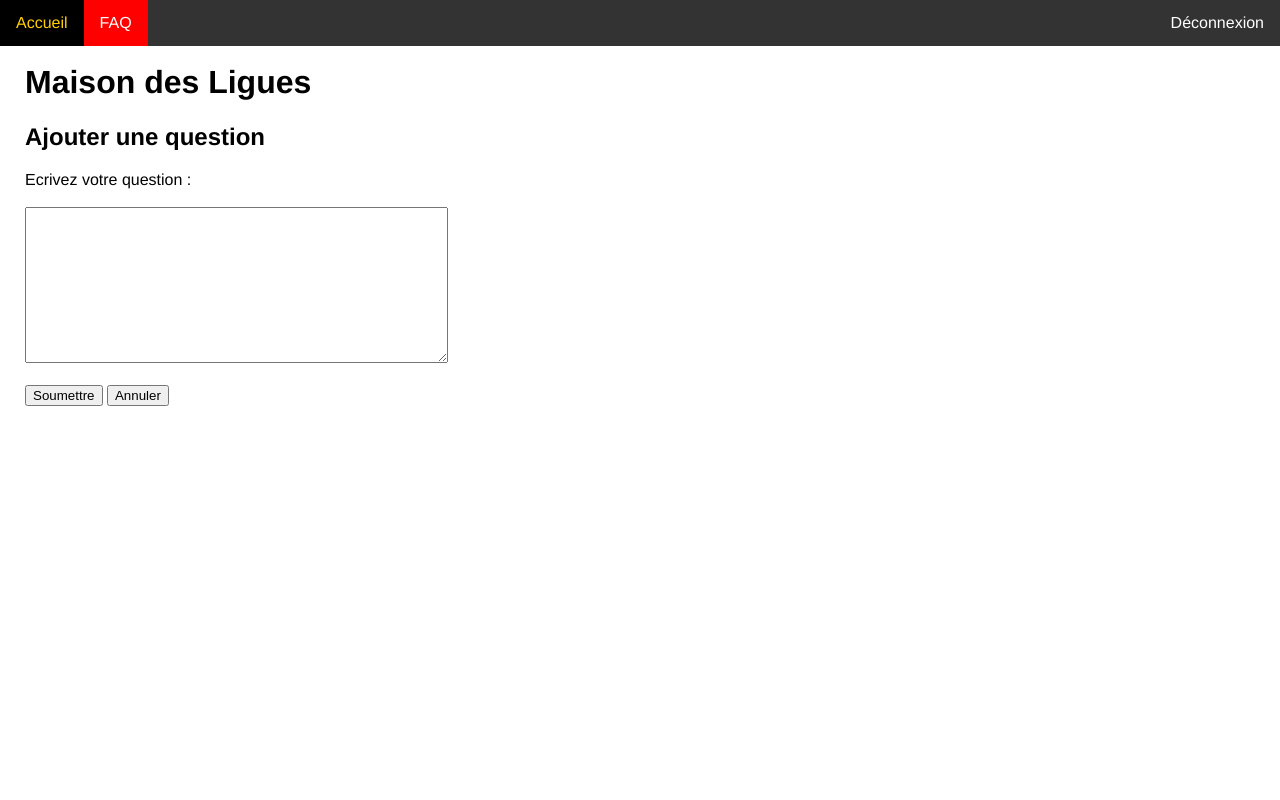
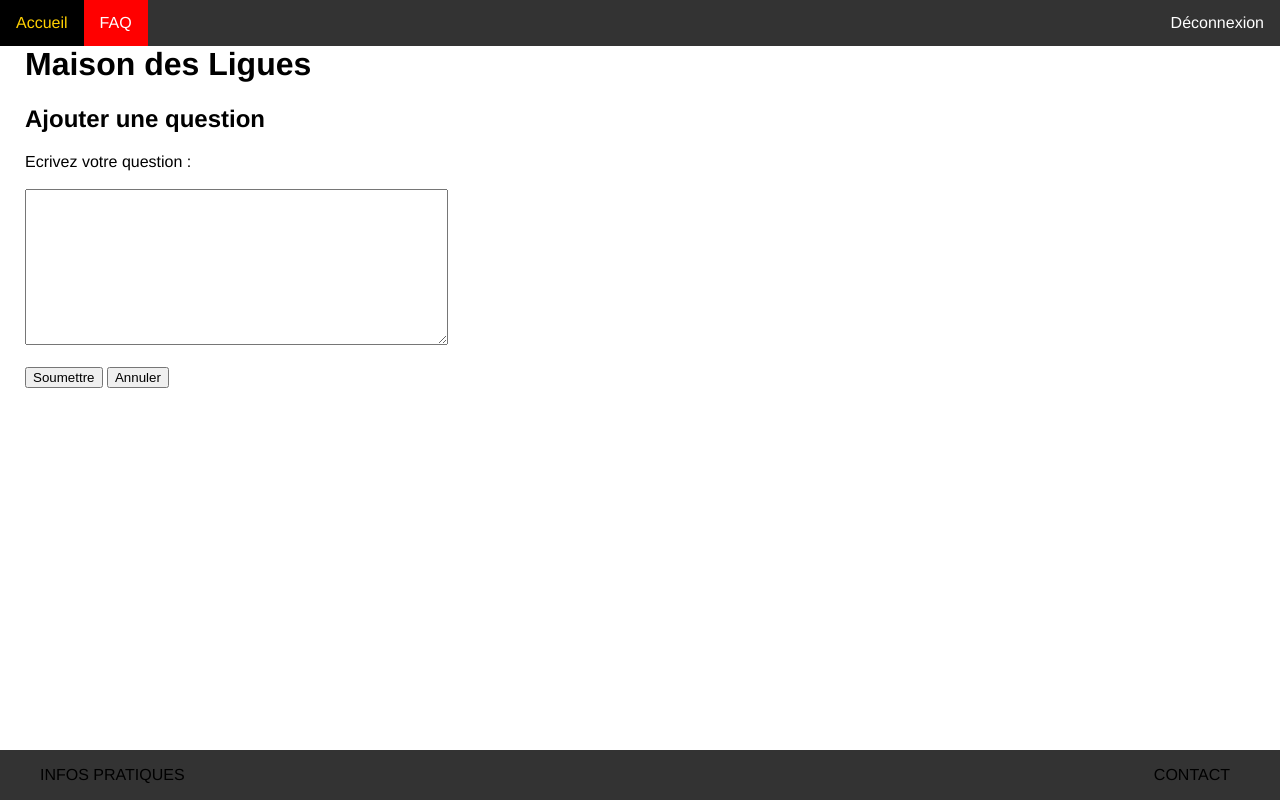
Before and after one commit to QuinteroAgustin/m2l, a PHP site: page /liste/ajouter.php in a window 1280 px wide. Run offline with PHP 8.4, Linux system fonts and the light colour scheme.

Commit message:
ajout footer

```diff
--- a/css/main.css
+++ b/css/main.css
@@ -70,3 +70,25 @@ table {
 .centerpng {
     text-align: center;
 }
+
+/* footer */
+
+div.footer {
+    position: fixed;
+    height: 50px;
+    bottom: 0;
+    width: 100%;
+    background-color: #333;
+    margin: 0;
+    padding: 0;
+}
+
+.foot_right {
+  float: right;
+  margin-right: 50px;
+
+}
+
+.foot_left {
+  float: left;
+}
--- a/liste/ajouter.php
+++ b/liste/ajouter.php
@@ -15,7 +15,6 @@
   </ul>
 </div>
 <div class="marge">
-<br>
 <h1>Maison des Ligues</h1>
 <h2>Ajouter une question</h2>
 <form id="Ajout" action="liste.php" method="post">
@@ -27,5 +26,12 @@
   <input type="submit" value="Annuler"/>
   </form>
   </p>
+</div>
+  <footer>
+    <div class="footer">
+      <ul class="foot_left">INFOS PRATIQUES</ul>
+      <ul class="foot_right">CONTACT</ul>
+        </div>
+  </footer>
 </body>
 </html>
```
Lines whose indentation alone changed are shown as unchanged.
